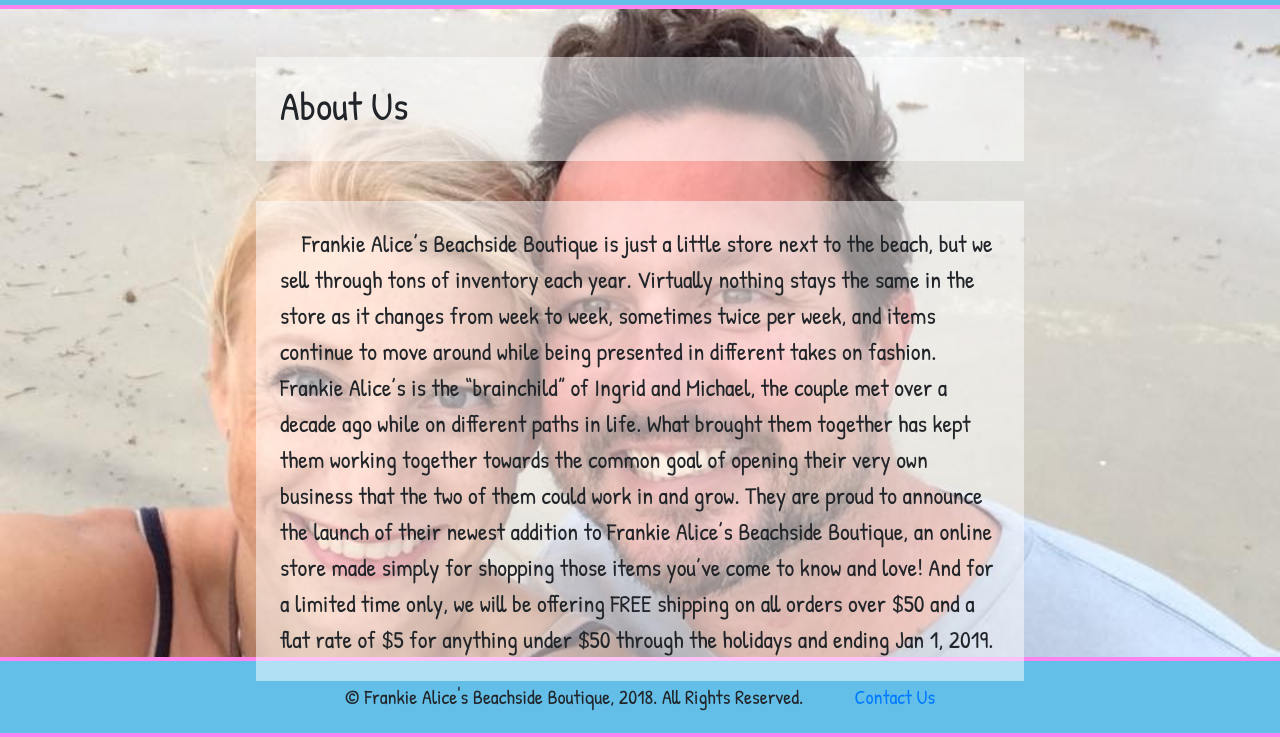
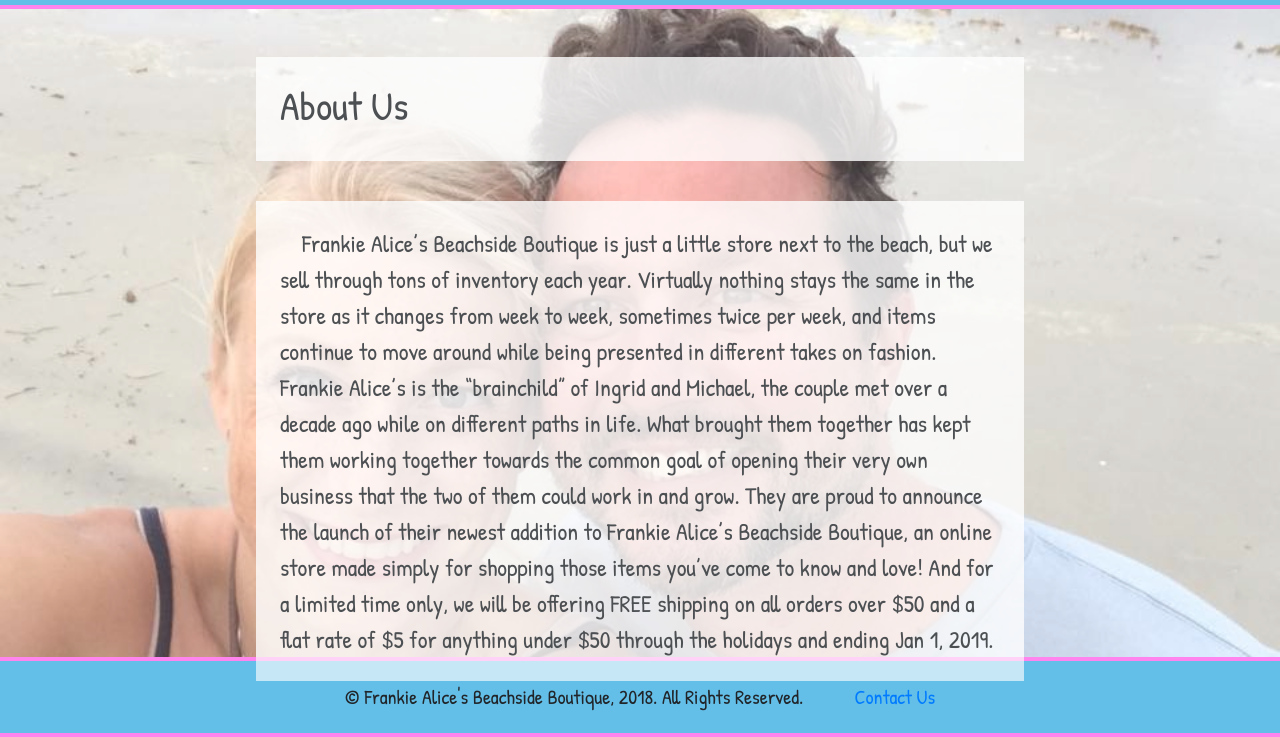
Before and after one commit to flagler/flagler.github.io, a plain HTML site: page about.html in a window 1280 px wide. Shown: the part 63-800 px from the top of the page. Drawn offline with nearby package versions, Linux system fonts and the light colour scheme.

Commit message:
about-levels

```diff
--- a/resources/css/about/about.css
+++ b/resources/css/about/about.css
@@ -7,12 +7,13 @@
   display: flex;
   justify-content: center;
   background-position: center;
+  opacity: 0.8;
 }
 
 .bigtron {
   margin-top: 6vh;
   padding: 3vh;
-  background-color: rgba(255, 255, 255, 0.5);
+  background-color: rgba(255, 255, 255, 0.8);
 }
 
 /* About Text*/
@@ -23,7 +24,7 @@
   width: 60vw;
   font-size: 3vh;
   margin-top: 5vh;
-  background-color: rgba(255, 255, 255, 0.5  );
+  background-color: rgba(255, 255, 255, 0.8);
   padding: 3vh;
 }
 
```
